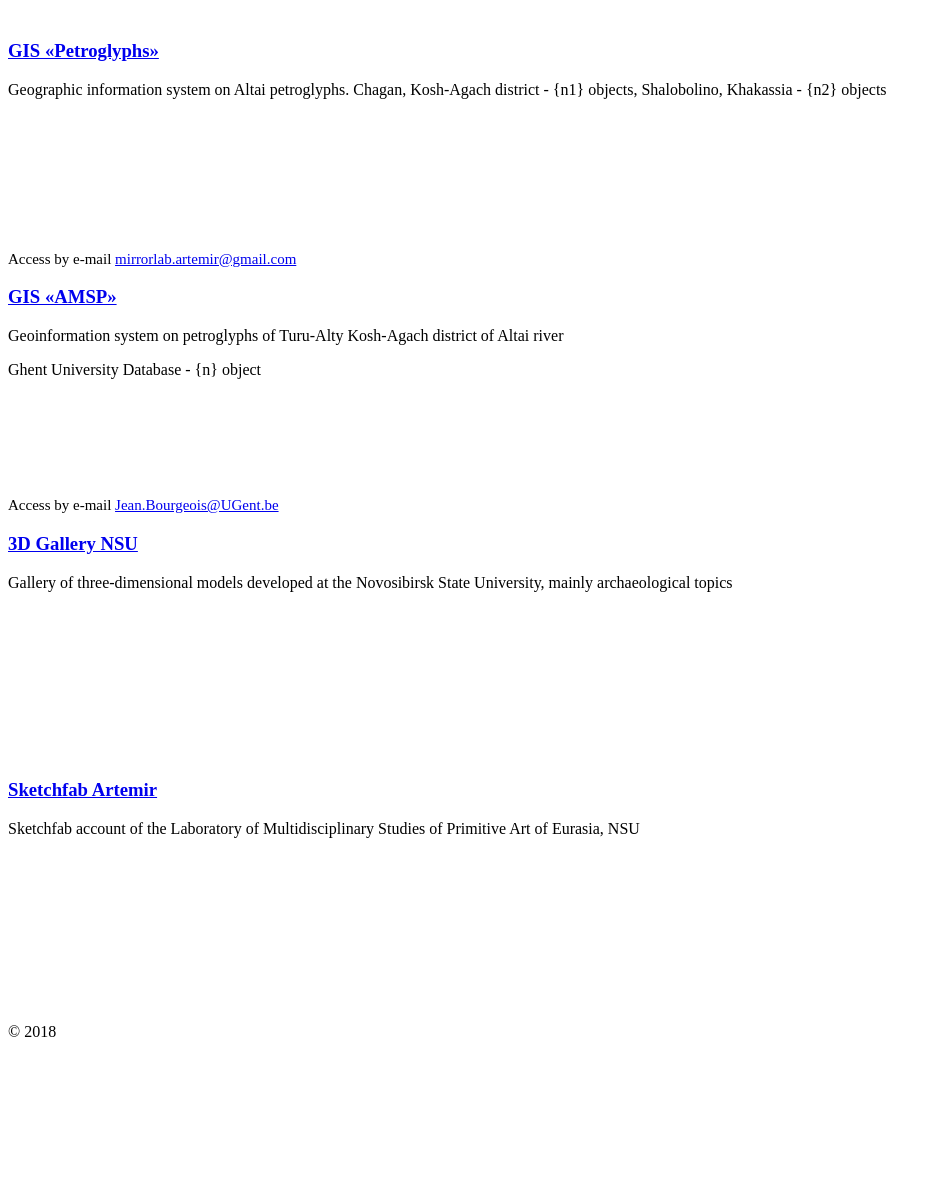
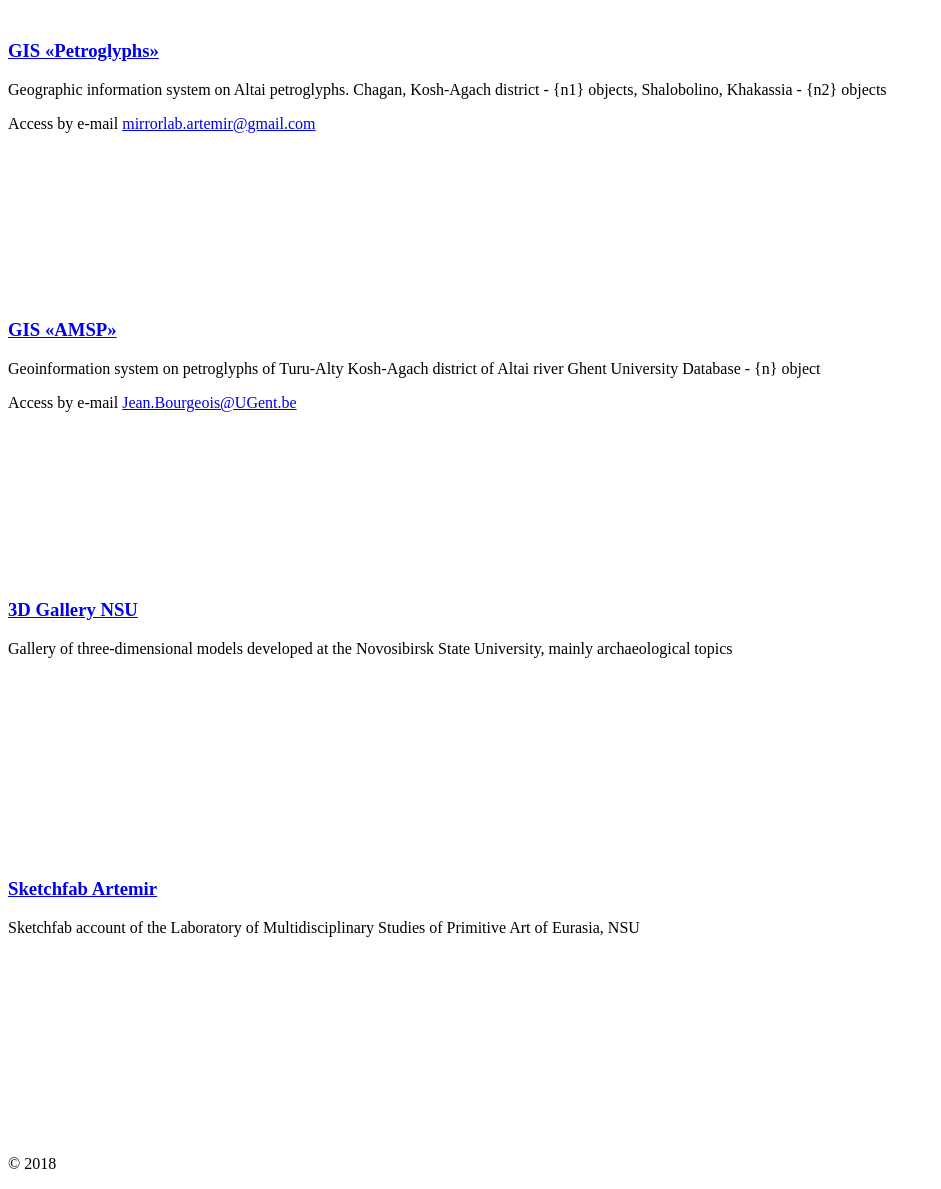
Before and after one commit to Artemiris/artemiris, a Yii app: template frontend/views/site/index.php in a window 1280 px wide. Shown: the part 468-1657 px from the top of the page, without its empty margins (0-941 px from the left). Before the commit the page ends 1505 px from the top, so only its background shows below. Run offline with PHP 8.4 and a stand-in for Yii, Linux system fonts and the light colour scheme; the template is opened without the code that fills it, so the values that code supplies are empty; some libraries are stand-ins or nearby versions.

Commit message:
home h panel

```diff
--- a/frontend/views/site/index.php
+++ b/frontend/views/site/index.php
@@ -44,10 +44,10 @@ $this->title = Yii::$app->name;
                         'n2' => 40,
                     ]) ?>
                 </p>
-            </div>
-            <div class="panel-footer">
-                <?= Yii::t('home', 'Access by e-mail') ?>
-                <a href="mailto:mirrorlab.artemir@gmail.com">mirrorlab.artemir@gmail.com</a>
+                <p>
+                    <?= Yii::t('home', 'Access by e-mail') ?>
+                    <a href="mailto:mirrorlab.artemir@gmail.com">mirrorlab.artemir@gmail.com</a>
+                </p>
             </div>
         </div>
     </div>
@@ -59,9 +59,6 @@ $this->title = Yii::$app->name;
 <!--            </div>-->
 <!--            <div class="panel-body">-->
 <!--            </div>-->
-<!--            <div class="panel-footer">-->
-<!--                &nbsp;-->
-<!--            </div>-->
 <!--        </div>-->
 <!--    </div>-->
 
@@ -71,9 +68,6 @@ $this->title = Yii::$app->name;
 <!--                <h3>--><?//= Yii::t('home', 'Malta') ?><!--</h3>-->
 <!--            </div>-->
 <!--            <div class="panel-body">-->
-<!--            </div>-->
-<!--            <div class="panel-footer">-->
-<!--                &nbsp;-->
 <!--            </div>-->
 <!--        </div>-->
 <!--    </div>-->
@@ -89,16 +83,14 @@ $this->title = Yii::$app->name;
             <div class="panel-body">
                 <p>
                     <?= Yii::t('home', 'Geoinformation system on petroglyphs of Turu-Alty Kosh-Agach district of Altai river') ?>
-                </p>
-                <p>
                     <?= Yii::t('home', 'Ghent University Database - {n} object', [
                         'n' => 321,
                     ]) ?>
                 </p>
-            </div>
-            <div class="panel-footer">
-                <?= Yii::t('home', 'Access by e-mail') ?>
-                <a href="mailto:Jean.Bourgeois@UGent.be">Jean.Bourgeois@UGent.be</a>
+                <p>
+                    <?= Yii::t('home', 'Access by e-mail') ?>
+                    <a href="mailto:Jean.Bourgeois@UGent.be">Jean.Bourgeois@UGent.be</a>
+                </p>
             </div>
         </div>
     </div>
@@ -113,13 +105,8 @@ $this->title = Yii::$app->name;
                     <?= Yii::t('home', 'Gallery of three-dimensional models developed at the Novosibirsk State University, mainly archaeological topics') ?>
                 </p>
             </div>
-            <div class="panel-footer">
-                &nbsp;
-            </div>
         </div>
     </div>
-
-    <div class="clearfix"></div>
 
     <div class="col-xs-12 col-sm-6 col-md-4">
         <div class="panel panel-default">
@@ -131,9 +118,6 @@ $this->title = Yii::$app->name;
                     <?= Yii::t('home', 'Sketchfab account of the Laboratory of Multidisciplinary Studies of Primitive Art of Eurasia, NSU') ?>
                 </p>
             </div>
-            <div class="panel-footer">
-                &nbsp;
-            </div>
         </div>
     </div>
 </div>
--- a/frontend/web/css/home.css
+++ b/frontend/web/css/home.css
@@ -12,7 +12,7 @@
     font-size: 26px; }
 
 .panel-body {
-  min-height: 170px; }
+  min-height: 220px; }
 
 .panel-footer {
   font-size: 15px; }
--- a/frontend/web/css/home.scss
+++ b/frontend/web/css/home.scss
@@ -15,7 +15,7 @@
 }
 
 .panel-body {
-  min-height: 170px;
+  min-height: 220px;
 }
 .panel-footer {
   font-size: 15px;
```
